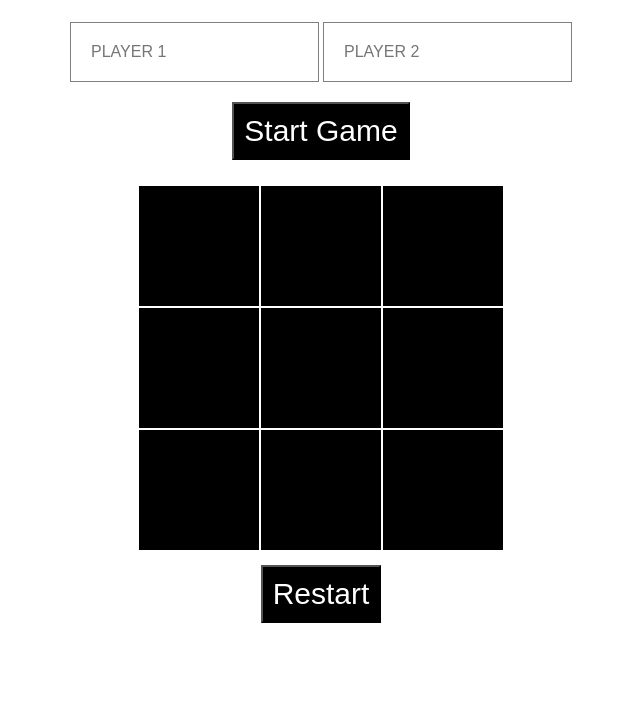
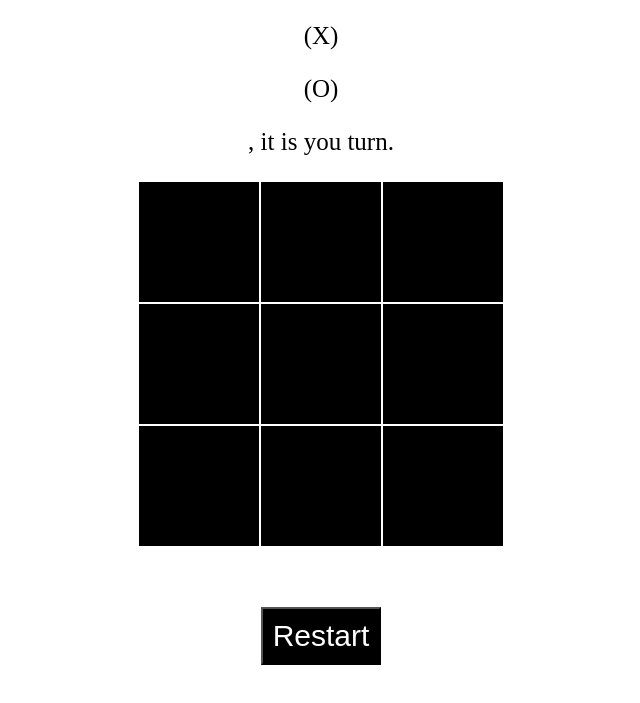
Before and after one commit to jstloyal/Tic-Tac-Toe, a plain HTML site: page index.html in a window 1280 px wide. Both pictures are taken after a click on the button "Start Game". Shown: the part 97-800 px from the top of the page, without its empty margins (319-959 px from the left). Drawn offline with Linux system fonts and the light colour scheme.

Commit message:
add factory function for creating players

```diff
--- a/index.html
+++ b/index.html
@@ -10,11 +10,22 @@
   <body>
     <h1 class="heading">Tic Tac Toe</h1>
     <div class="my-form">
-      <div class="inputs">
-        <input type="text" placeholder="PLAYER 1" id="player1" />
-        <input type="text" placeholder="PLAYER 2" id="player2" />
+      <div class="inputsContainer" id="inputsContainer">
+        <div class="inputs">
+          <input type="text" placeholder="PLAYER 1" id="player1" />
+          <input type="text" placeholder="PLAYER 2" id="player2" />
+        </div>
+        <button id="startButton">Start Game</button>
       </div>
-      <button id="startButton">Start Game</button>
+
+      <div class="gameDetails" id="gameDetails">
+        <div>
+          <p id="playerOneName"></p>
+          <p id="playerTwoName"></p>
+        </div>
+        <div id="playerTurn">Player1 it is your turn.</div>
+      </div>
+
     </div>
     <div class="board" id="board">
       <div class="cell" data-cell></div>
--- a/js/script.js
+++ b/js/script.js
@@ -0,0 +1,41 @@
+const playerFactory = (name, symbol) => {
+
+  return {name, symbol}
+}
+
+const board = (() => {
+  let boardArray = ['', '', '', '', '', '', '', '', ''];
+
+  return {boardArray}
+})()
+
+const playGame = (() => {
+  let playerOneName = document.getElementById('player1').value;
+  let playerTwoName = document.getElementById('player2').value;
+  let startButton = document.getElementById('startButton');
+  let playerOne;
+  let playerTwo;
+  let currentPlayer;
+
+  startButton.addEventListener('click', () => {
+    document.getElementById('inputsContainer').style.display = 'none';
+    document.getElementById('gameDetails').style.display = 'block';
+
+    playerOne = playerFactory(playerOneName, 'X');
+    playerTwo = playerFactory(playerTwoName, 'O');
+
+
+    document.getElementById('playerOneName').innerHTML = `${playerOne.name}(${playerOne.symbol})`
+    document.getElementById('playerTwoName').innerHTML = `${playerTwo.name}(${playerTwo.symbol})`
+
+    currentPlayer = playerOne;
+
+    document.getElementById('playerTurn').innerHTML = `${currentPlayer.name}, it is you turn.`
+
+  })
+
+
+
+})()
+
+playGame
--- a/styles.css
+++ b/styles.css
@@ -41,9 +41,14 @@ body {
   margin-top: 20px;
 }
 
+.gameDetails {
+  display: none;
+  font-size: 25px;
+}
+
 .board {
   width: 100vw;
-  height: 40vh;
+  /* height: 40vh; */
   display: grid;
   justify-content: center;
   justify-items: center;
```
